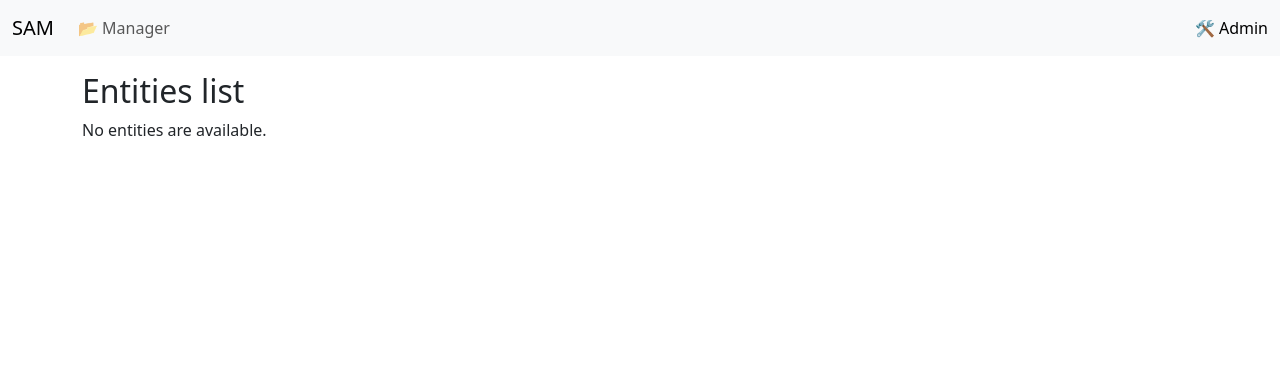
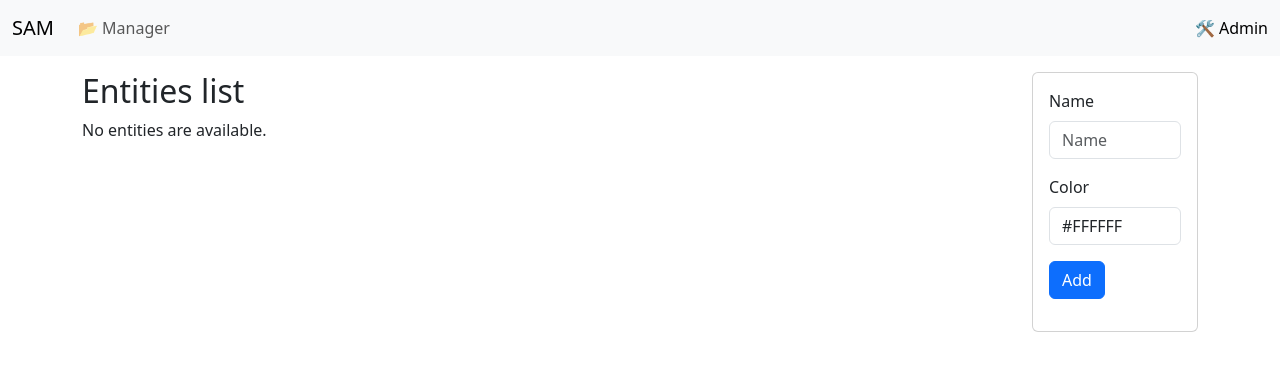
Before and after one commit to yurivital/sam, a Django app: page / in a window 1280 px wide. Shown: the top 371 px of the page. Run offline with Django 4.2, Linux system fonts and the light colour scheme; data that the repository does not hold is empty; some libraries are stand-ins or nearby versions.

Commit message:
Add in place  entity creation

```diff
--- a/sam/manager/templates/manager/entity_list.html
+++ b/sam/manager/templates/manager/entity_list.html
@@ -1,7 +1,7 @@
-{% extends 'base.html' %} {% block content %}
+{% extends 'base.html' %}{% load django_bootstrap5 %} {% block content %}
+<div class="col-10">
   <h2>Entities list</h2>
   {% if entities %}
-
   <ul class="list-group list-group-flush">
     {% for entity in entities %}
     <li
@@ -14,4 +14,18 @@
   </ul>
   {% else %}
   <p>No entities are available.</p>
-{% endif %} {% endblock%}
+  {% endif %}
+</div>
+<div class="col-2">
+  <div class="card">
+    <div class="card-body">
+      <form class="form" action="{% url "manager:index" %}" method="post">
+        {% csrf_token %}
+        {% bootstrap_form form %}
+        {% bootstrap_button button_type="submit" content="Add" %}
+    </div>
+  </div>
+</div>
+<script src="https://cdnjs.cloudflare.com/ajax/libs/jscolor/2.5.1/jscolor.min.js"></script>
+
+{% endblock%}
--- a/sam/manager/urls.py
+++ b/sam/manager/urls.py
@@ -5,7 +5,7 @@ from . import views
 
 app_name = "manager"
 urlpatterns = [
-    path("", views.EntityListView.as_view(), name="index"),
+    path("", views.EntityView.as_view(), name="index"),
     path("entity/<int:pk>/", views.EntityDetailView.as_view(), name="entity"),
     path(
         "entity/project/<int:pk>/",
--- a/sam/manager/views.py
+++ b/sam/manager/views.py
@@ -1,4 +1,3 @@
-import os.path
 from django import forms
 from django.urls import reverse
 from django.views import View, generic
@@ -15,9 +14,47 @@ class EntityListView(generic.ListView):
     context_object_name = "entities"
     model = Entity
 
+    def get_context_data(self, **kwargs):
+        context = super().get_context_data(**kwargs)
+        context["form"] = EntityListForm
+        return context
+
 
 class EntityDetailView(generic.DetailView):
     model = Entity
+
+
+class EntityListForm(forms.ModelForm):
+    class Meta:
+        model = Entity
+        fields = ["name", "color"]
+
+
+class EntityViewFormView(SingleObjectMixin, FormView):
+    model = Entity
+    form_class = EntityListForm
+    template_name = "manager/entity_detail.html"
+
+    def post(self, request, *args, **kwargs):
+        form = self.get_form()
+        if form.is_valid():
+            name = form.cleaned_data["name"]
+            color = form.cleaned_data["color"]
+            self.object = Entity.objects.create(name=name, color=color)
+            return super().post(request, *args, **kwargs)
+
+    def get_success_url(self):
+        return reverse("manager:entity", kwargs={"pk": self.object.id})
+
+
+class EntityView(View):
+    def get(self, request, *args, **kwargs):
+        view = EntityListView.as_view()
+        return view(request, *args, **kwargs)
+
+    def post(self, request, *args, **kwargs):
+        view = EntityViewFormView.as_view()
+        return view(request, *args, **kwargs)
 
 
 class ProjectDetailView(generic.DetailView):
```
Also changed, not shown: README.md. Lines whose indentation alone changed are shown as unchanged.
